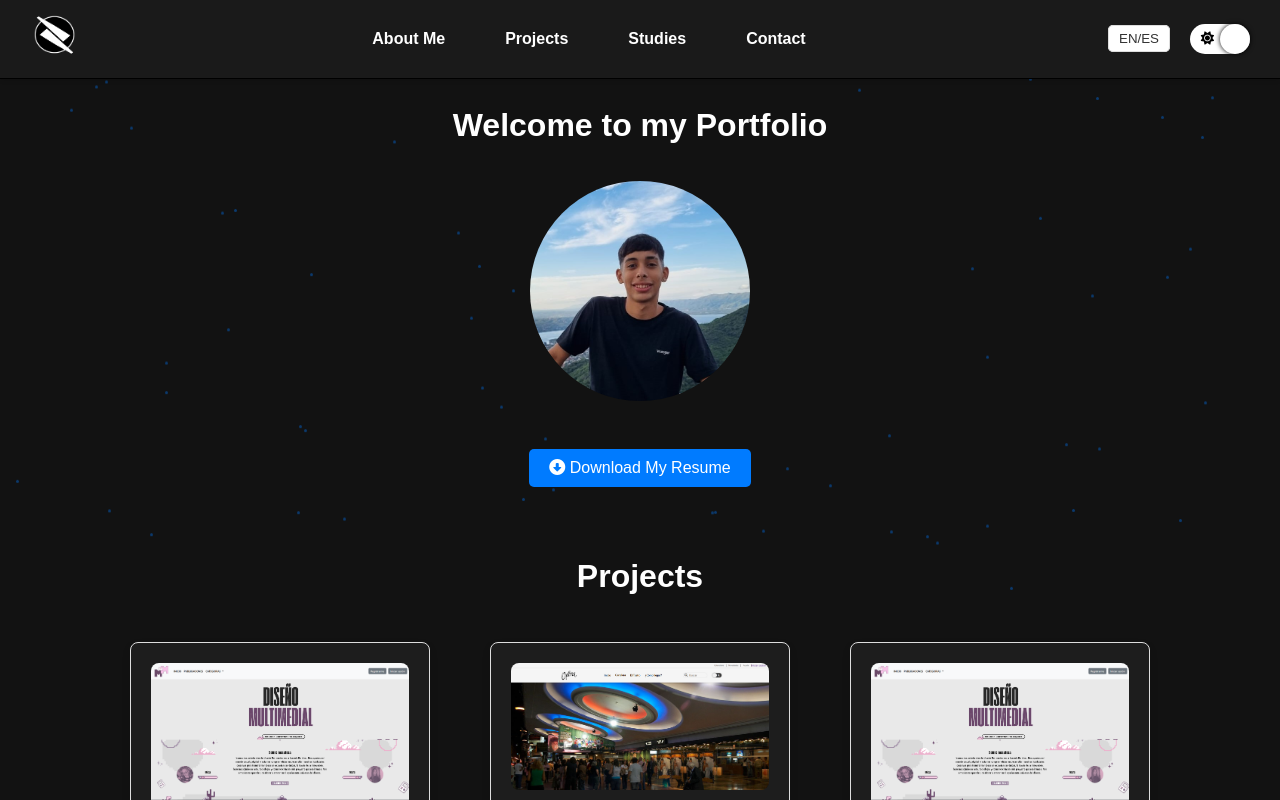
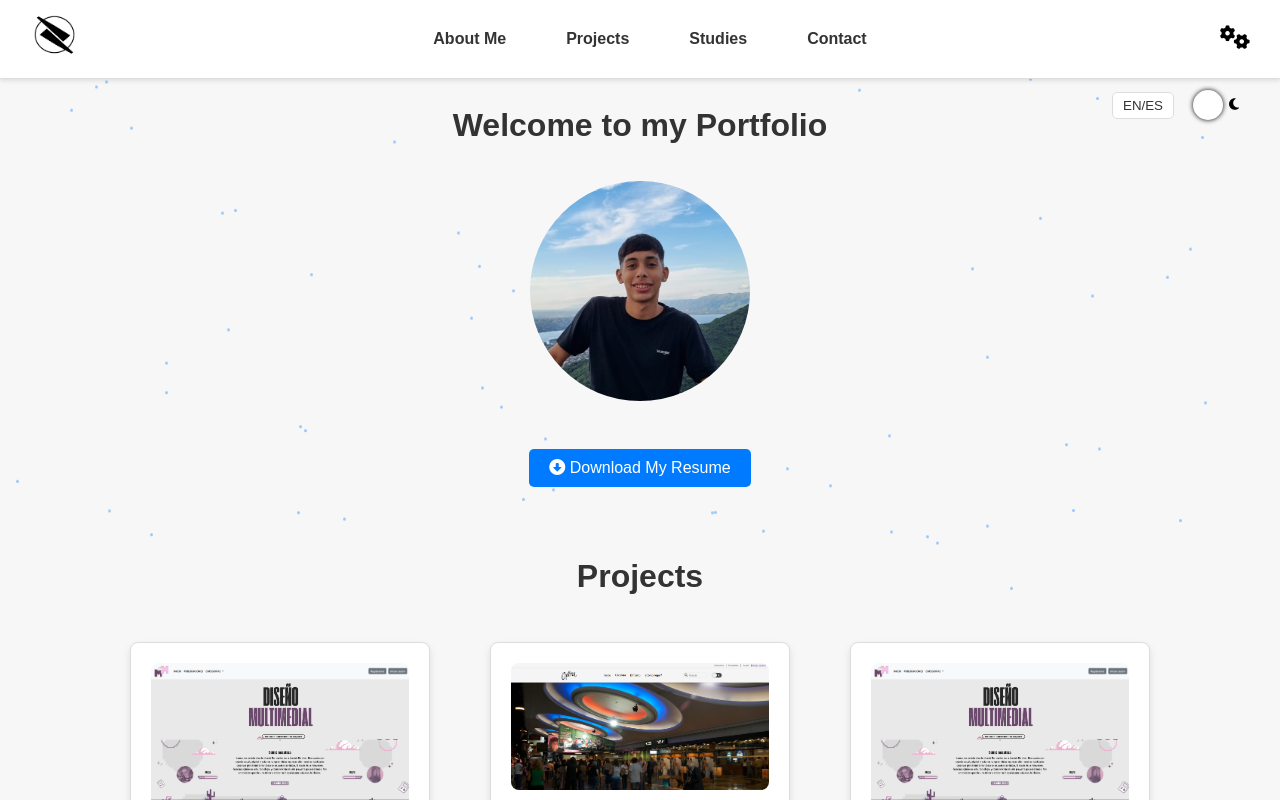
Before and after one commit to Lautt27/Portfolio, a plain HTML site: page index.html in a window 1280 px wide. Both pictures are taken after a click on the button 1220 px from the left and 38 px from the top of the page. Shown: the top 800 px of the page. Drawn offline with Linux system fonts and the light colour scheme.

Commit message:
Add files via upload

```diff
--- a/index.html
+++ b/index.html
@@ -24,6 +24,9 @@
                 <li><a href="#contact">Contact</a></li>
             </ul>
         </nav>
+        <div class="gear-container">
+            <button id="gear-btn"><i class="fa fa-cogs"></i></button>
+            <div id="settings-menu" class="settings-menu">
                 <div class="language-switch">
                     <button id="language-toggle">EN/ES</button>
                 </div>
@@ -33,10 +36,11 @@
                         <span><i class="fa-solid fa-moon"></i></span>
                     </button>
                 </div>
+            </div>
+        </div>
         <div class="menu-toggle" id="menu-toggle">
             <i class="fa fa-bars"></i>
         </div>
-
     </header>
 
     <section class="aboutme" id="aboutme">
--- a/scripts.js
+++ b/scripts.js
@@ -1,79 +1,77 @@
-document.addEventListener("DOMContentLoaded", function () {
+document.addEventListener("DOMContentLoaded", () => {
     const links = document.querySelectorAll("nav ul li a");
-
     links.forEach(link => {
-        link.addEventListener("click", function (e) {
+        link.addEventListener("click", (e) => {
             e.preventDefault();
-
-            const targetId = this.getAttribute("href").substring(1);
+            const targetId = link.getAttribute("href").substring(1);
             const targetElement = document.getElementById(targetId);
-
             if (targetElement) {
                 const headerHeight = document.querySelector("header").offsetHeight;
                 const oneEm = parseFloat(getComputedStyle(document.documentElement).fontSize);
-
                 const elementPosition = targetElement.getBoundingClientRect().top;
                 const offsetPosition = elementPosition + window.scrollY - headerHeight - oneEm;
-
-                window.scrollTo({
-                    top: offsetPosition,
-                    behavior: "smooth"
-                });
+                window.scrollTo({ top: offsetPosition, behavior: "smooth" });
             }
         });
     });
-});
 
-document.addEventListener("DOMContentLoaded", () => {
     const menuToggle = document.querySelector(".menu-toggle");
     const navMenu = document.querySelector("nav ul");
+    const gearButton = document.getElementById("gear-btn");
+    const settingsMenu = document.getElementById("settings-menu");
 
-    menuToggle.addEventListener("click", () => {
+    const closeAllMenus = () => {
+        navMenu.classList.remove("active");
+        settingsMenu.classList.remove("active");
+    };
+
+    menuToggle.addEventListener("click", (event) => {
+        event.stopPropagation();
+        settingsMenu.classList.remove("active");
         navMenu.classList.toggle("active");
+    });
+
+    gearButton.addEventListener("click", (event) => {
+        event.stopPropagation();
+        navMenu.classList.remove("active");
+        settingsMenu.classList.toggle("active");
+    });
+
+    document.addEventListener("click", () => {
+        closeAllMenus();
     });
 
     window.addEventListener("resize", () => {
         if (window.innerWidth > 768) {
-            navMenu.classList.remove("active");
+            closeAllMenus();
             navMenu.style.display = "flex";
         } else {
             navMenu.style.display = "";
         }
     });
-});
 
-const btnSwitch = document.querySelector('#switch');
+    const btnSwitch = document.querySelector("#switch");
+    if (localStorage.getItem("darkMode") === "enabled") {
+        document.body.classList.add("dark");
+        btnSwitch.classList.add("active");
+    }
 
-document.addEventListener('DOMContentLoaded', () => {
-    if (localStorage.getItem('darkMode') === 'enabled') {
-        document.body.classList.add('dark');
-        btnSwitch.classList.add('active');
-    }
-});
+    btnSwitch.addEventListener("click", () => {
+        document.body.classList.toggle("dark");
+        btnSwitch.classList.toggle("active");
+        if (document.body.classList.contains("dark")) {
+            localStorage.setItem("darkMode", "enabled");
+        } else {
+            localStorage.setItem("darkMode", "disabled");
+        }
+    });
 
-btnSwitch.addEventListener('click', () => {
-    document.body.classList.toggle('dark');
-    btnSwitch.classList.toggle('active');
-
-    if (document.body.classList.contains('dark')) {
-        localStorage.setItem('darkMode', 'enabled');
-    } else {
-        localStorage.setItem('darkMode', 'disabled');
-    }
-});
-
-document.addEventListener("DOMContentLoaded", () => {
     const languageToggle = document.getElementById("language-toggle");
     let currentLanguage = "en";
 
     const translations = {
         en: {
-            header: {
-                aboutMe: "About Me",
-                projects: "Projects",
-                studies: "Studies",
-                contact: "Contact",
-            },
+            header: { aboutMe: "About Me", projects: "Projects", studies: "Studies", contact: "Contact" },
             aboutMe: {
                 title: "Welcome to my Portfolio",
                 description: "Hello! I'm Lautaro Casal, a web developer who loves programming and creating interactive and engaging applications. Below, you will see the projects I have done so far. Enjoy it!",
@@ -81,54 +79,21 @@ document.addEventListener("DOMContentLoaded", () => {
             },
             projects: {
                 title: "Projects",
-                project1: {
-                    title: "M&M Multimedia",
-                    description: "A web project that uses HTML, PHP, and Bootstrap to create an interactive application.",
-                },
-                project2: {
-                    title: "Teatro Opera",
-                    description: "This is a project where I update the website of Teatro Opera using HTML, PHP, JavaScript, and CSS.",
-                },
-                project3: {
-                    title: "Placeholder Project",
-                    description: "An additional example project to showcase skills and creativity.",
-                },
+                project1: { title: "M&M Multimedia", description: "A web project that uses HTML, PHP, and Bootstrap to create an interactive application." },
+                project2: { title: "Teatro Opera", description: "This is a project where I update the website of Teatro Opera using HTML, PHP, JavaScript, and CSS." },
+                project3: { title: "Placeholder Project", description: "An additional example project to showcase skills and creativity." },
             },
             studies: {
                 title: "Studies and Courses",
-                study1: {
-                    title: "Web design course with WordPress",
-                    description: "I will learn to create and develop websites, integrating them with social media to enhance advertising campaigns using WordPress.",
-                    span: "2025 - Present | National Technological University of Buenos Aires",
-                },
-                study2: {
-                    title: "Higher Technician in Programming",
-                    description: "A tertiary program focused on programming and algorithms, covering the principles of software design and development.",
-                    span: "2024 - Present | Teclab Higher Technical Institute",
-                },
-                study3: {
-                    title: "Microsoft Office Course",
-                    description: "Developed skills in Microsoft Office applications, including Word, Excel, and PowerPoint, for creating documents, spreadsheets, and presentations.",
-                    span: "2023 | ACE Morón Educational Community",
-                },
-                study4: {
-                    title: "Programming Course",
-                    description: "Learned to develop web and desktop applications using Visual Basic, HTML, PHP, and MySQL, with a focus on building dynamic, database-driven projects.",
-                    span: "2019 - 2020 | ACE Morón Educational Community",
-                },
+                study1: { title: "Web design course with WordPress", description: "I will learn to create and develop websites, integrating them with social media to enhance advertising campaigns using WordPress.", span: "2025 - Present | National Technological University of Buenos Aires" },
+                study2: { title: "Higher Technician in Programming", description: "A tertiary program focused on programming and algorithms, covering the principles of software design and development.", span: "2024 - Present | Teclab Higher Technical Institute" },
+                study3: { title: "Microsoft Office Course", description: "Developed skills in Microsoft Office applications, including Word, Excel, and PowerPoint, for creating documents, spreadsheets, and presentations.", span: "2023 | ACE Morón Educational Community" },
+                study4: { title: "Programming Course", description: "Learned to develop web and desktop applications using Visual Basic, HTML, PHP, and MySQL, with a focus on building dynamic, database-driven projects.", span: "2019 - 2020 | ACE Morón Educational Community" },
             },
-            footer: {
-                contact: "Contact Me!",
-                copyright: "© 2024 | Designed by Lautaro Casal",
-            },
+            footer: { contact: "Contact Me!", copyright: "© 2024 | Designed by Lautaro Casal" },
         },
         es: {
-            header: {
-                aboutMe: "Sobre mí",
-                projects: "Proyectos",
-                studies: "Estudios",
-                contact: "Contacto",
-            },
+            header: { aboutMe: "Sobre mí", projects: "Proyectos", studies: "Estudios", contact: "Contacto" },
             aboutMe: {
                 title: "Bienvenido a mi Portafolio",
                 description: "¡Hola! Soy Lautaro Casal, un desarrollador web al que le encanta programar y crear aplicaciones interactivas y atractivas. A continuación, verás los proyectos que he realizado hasta ahora. ¡Disfrútalo!",
@@ -136,46 +101,18 @@ document.addEventListener("DOMContentLoaded", () => {
             },
             projects: {
                 title: "Proyectos",
-                project1: {
-                    title: "M&M Multimedia",
-                    description: "Un proyecto web que utiliza HTML, PHP y Bootstrap para crear una aplicación interactiva.",
-                },
-                project2: {
-                    title: "Teatro Opera",
-                    description: "Este es un proyecto donde actualicé el sitio web del Teatro Opera usando HTML, PHP, JavaScript y CSS.",
-                },
-                project3: {
-                    title: "Proyecto de Ejemplo",
-                    description: "Un proyecto adicional para mostrar habilidades y creatividad.",
-                },
+                project1: { title: "M&M Multimedia", description: "Un proyecto web que utiliza HTML, PHP y Bootstrap para crear una aplicación interactiva." },
+                project2: { title: "Teatro Opera", description: "Este es un proyecto donde actualicé el sitio web del Teatro Opera usando HTML, PHP, JavaScript y CSS." },
+                project3: { title: "Proyecto de Ejemplo", description: "Un proyecto adicional para mostrar habilidades y creatividad." },
             },
             studies: {
                 title: "Estudios y Cursos",
-                study1: {
-                    title: "Curso de Diseño Web con WordPress",
-                    description: "Aprenderé a crear y desarrollar sitios web, integrándolos con redes sociales para optimizar las campañas publicitarias usando WordPress.",
-                    span: "2025 - Presente | Universidad Tecnológica Nacional de Buenos Aires",
-                },
-                study2: {
-                    title: "Técnico Superior en Programación",
-                    description: "Un programa terciario enfocado en programación y algoritmos, cubriendo los principios del diseño y desarrollo de software.",
-                    span: "2024 - Presente | Instituto Técnico Superior Teclab",
-                },
-                study3: {
-                    title: "Curso de Microsoft Office",
-                    description: "Desarrollé habilidades en aplicaciones de Microsoft Office, incluyendo Word, Excel y PowerPoint, para crear documentos, hojas de cálculo y presentaciones.",
-                    span: "2023 | Comunidad Educativa ACE Morón",
-                },
-                study4: {
-                    title: "Curso de Programación",
-                    description: "Aprendí a desarrollar aplicaciones web y de escritorio usando Visual Basic, HTML, PHP y MySQL, con un enfoque en proyectos dinámicos basados en bases de datos.",
-                    span: "2019 - 2020 | Comunidad Educativa ACE Morón",
-                },
+                study1: { title: "Curso de Diseño Web con WordPress", description: "Aprenderé a crear y desarrollar sitios web, integrándolos con redes sociales para optimizar las campañas publicitarias usando WordPress.", span: "2025 - Presente | Universidad Tecnológica Nacional de Buenos Aires" },
+                study2: { title: "Técnico Superior en Programación", description: "Un programa terciario enfocado en programación y algoritmos, cubriendo los principios del diseño y desarrollo de software.", span: "2024 - Presente | Instituto Técnico Superior Teclab" },
+                study3: { title: "Curso de Microsoft Office", description: "Desarrollé habilidades en aplicaciones de Microsoft Office, incluyendo Word, Excel y PowerPoint, para crear documentos, hojas de cálculo y presentaciones.", span: "2023 | Comunidad Educativa ACE Morón" },
+                study4: { title: "Curso de Programación", description: "Aprendí a desarrollar aplicaciones web y de escritorio usando Visual Basic, HTML, PHP y MySQL, con un enfoque en proyectos dinámicos basados en bases de datos.", span: "2019 - 2020 | Comunidad Educativa ACE Morón" },
             },
-            footer: {
-                contact: "¡Contáctame!",
-                copyright: "© 2024 | Diseñado por Lautaro Casal",
-            },
+            footer: { contact: "¡Contáctame!", copyright: "© 2024 | Diseñado por Lautaro Casal" },
         },
     };
 
@@ -184,18 +121,10 @@ document.addEventListener("DOMContentLoaded", () => {
         document.querySelector('nav a[href="#projects"]').textContent = translations[language].header.projects;
         document.querySelector('nav a[href="#studies"]').textContent = translations[language].header.studies;
         document.querySelector('nav a[href="#contact"]').textContent = translations[language].header.contact;
-
         document.querySelector(".aboutme h1").textContent = translations[language].aboutMe.title;
         document.querySelector(".desc").textContent = translations[language].aboutMe.description;
         document.querySelector(".download-btn button").innerHTML = `<i class="fa-solid fa-circle-down"></i> ${translations[language].aboutMe.resume}`;
-
-        const resumeLink = document.getElementById("download-resume");
-        if (language === "en") {
-            resumeLink.href = "assets/cv/resume.pdf";
-        } else if (language === "es") {
-            resumeLink.href = "assets/cv/cv.pdf";
-        }
-
+        document.getElementById("download-resume").href = language === "en" ? "assets/cv/resume.pdf" : "assets/cv/cv.pdf";
         document.querySelector(".projects h2").textContent = translations[language].projects.title;
         const projectItems = document.querySelectorAll(".project");
         projectItems[0].querySelector("h3").textContent = translations[language].projects.project1.title;
@@ -204,7 +133,6 @@ document.addEventListener("DOMContentLoaded", () => {
         projectItems[1].querySelector("p").textContent = translations[language].projects.project2.description;
         projectItems[2].querySelector("h3").textContent = translations[language].projects.project3.title;
         projectItems[2].querySelector("p").textContent = translations[language].projects.project3.description;
-
         document.querySelector(".studies h2").textContent = translations[language].studies.title;
         const studyItems = document.querySelectorAll(".study-item");
         studyItems[0].querySelector("h3").textContent = translations[language].studies.study1.title;
@@ -219,11 +147,9 @@ document.addEventListener("DOMContentLoaded", () => {
         studyItems[3].querySelector("h3").textContent = translations[language].studies.study4.title;
         studyItems[3].querySelector("p").textContent = translations[language].studies.study4.description;
         studyItems[3].querySelector("span").textContent = translations[language].studies.study4.span;
-
         document.querySelector(".contact-title h4").textContent = translations[language].footer.contact;
         document.querySelector(".footer-bottom p").textContent = translations[language].footer.copyright;
     };
-
 
     languageToggle.addEventListener("click", () => {
         currentLanguage = currentLanguage === "en" ? "es" : "en";
--- a/style.css
+++ b/style.css
@@ -92,6 +92,81 @@ nav ul li a:hover {
     color: #ffffff;
 }
 
+/* Gear */
+
+.gear-container {
+    position: relative;
+}
+
+#gear-btn {
+    font-size: 24px;
+    background: none;
+    border: none;
+    cursor: pointer;
+    color: #000;
+}
+
+body.dark #gear-btn {
+    color: #ffffff;
+}
+
+@keyframes slideDown {
+    from {
+        transform: translateY(-20%);
+        opacity: 0;
+    }
+    to {
+        transform: translateY(0);
+        opacity: 1;
+    }
+}
+
+@keyframes slideUp {
+    from {
+        transform: translateY(0);
+        opacity: 1;
+    }
+    to {
+        transform: translateY(-20%);
+        opacity: 0;
+    }
+}
+
+.settings-menu {
+    display: none;
+    position: fixed;
+    top: 5em;
+    right: 1em;
+    padding: 10px;
+    border-radius: 12px;
+    z-index: 1000;
+    flex-direction: row;
+    justify-content: center;
+    align-items: center;
+    opacity: 0;
+}
+
+.settings-menu.active {
+    display: flex;
+    animation: slideDown 0.3s ease forwards;
+}
+
+.settings-menu .language-switch,
+.settings-menu .switch-container {
+    margin-bottom: 10px;
+}
+
+.settings-menu button {
+    background: none;
+    border: none;
+    padding: 10px;
+    cursor: pointer;
+    text-align: left;
+}
+
+.settings-menu button:hover {
+    background-color: #f0f0f0;
+}
 
 .language-switch {
     display: inline-block;
@@ -113,10 +188,8 @@ nav ul li a:hover {
     background-color: #ddd;
 }
 
-
 .switch {
-    background-color: #3a3a3a;
-    border-radius: 1000px;
+    border-radius: 100px;
     border: none;
     position: relative;
     cursor: pointer;
@@ -137,7 +210,7 @@ nav ul li a:hover {
     width: 30px;
     height: 30px;
     position: absolute;
-    background: #f1f1f1;
+    background: #ffffff;
     top: 50%;
     left: -1px;
     transform: translateY(-50%);
@@ -147,12 +220,11 @@ nav ul li a:hover {
 }
 
 .switch.active {
-    background-color: #ffffff;
+    background-color: #000;
 }
 
 .switch.active::after {
     transform: translateY(-50%) translateX(31px);
-    background: #ffffff;
 }
 
 .switch span {
@@ -161,11 +233,20 @@ nav ul li a:hover {
     line-height: 30px;
     display: block;
     background: none;
-    color: #fff;
+    color: #000000;
 }
 
-.switch.active span {
+.switch.active span:first-child {
+    color: #ffffff;
+}
+
+.switch span:last-child {
+    transform: translateX(5px);
+}
+
+.switch.active span:last-child {
     color: #000000;
+    transform: translateX(0);
 }
 
 .menu-toggle {
```
Lines whose indentation alone changed are shown as unchanged.
